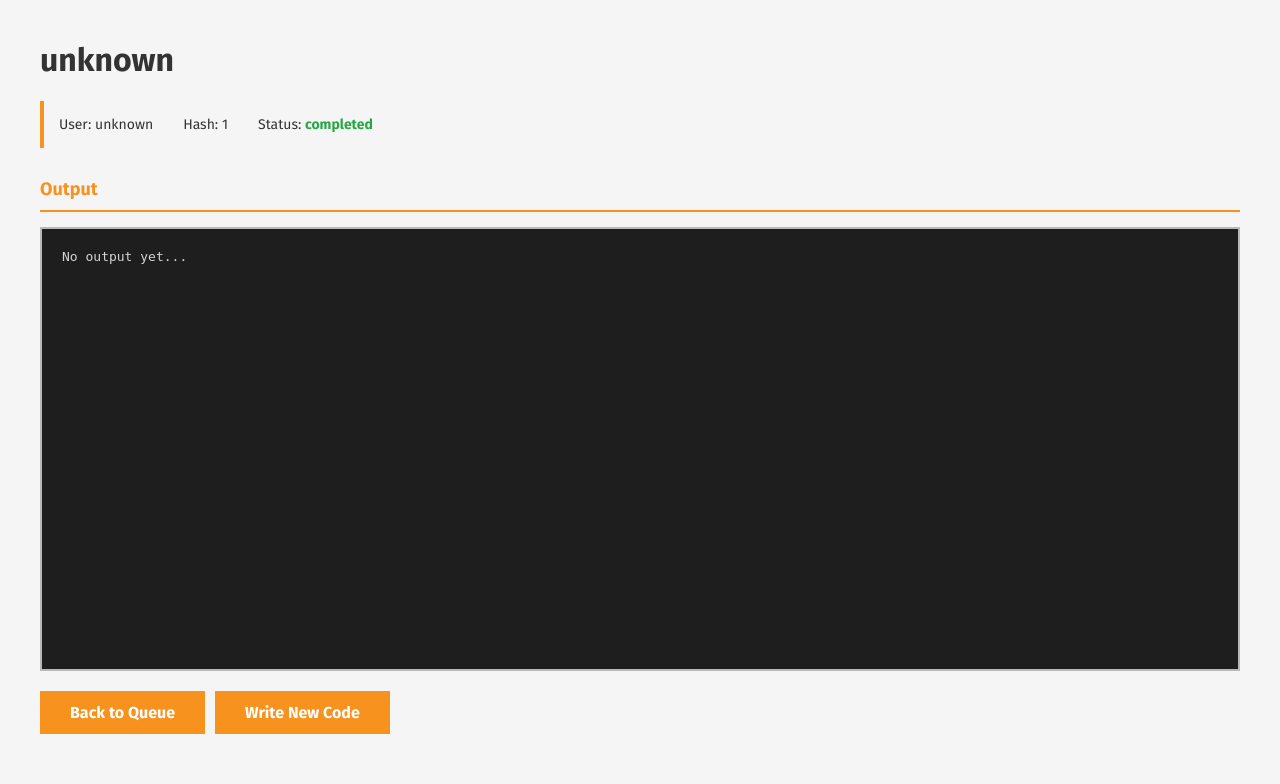
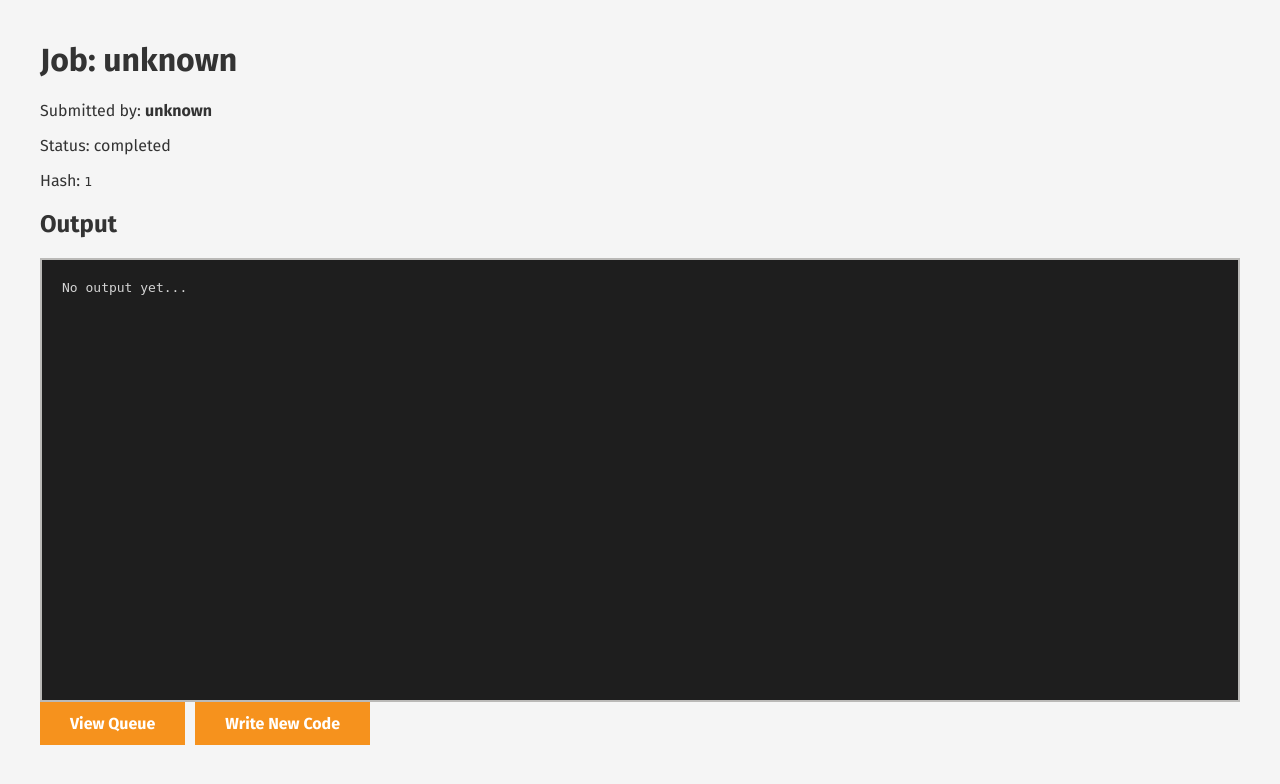
Before and after one commit to CircuitReeRUG/tree, a Flask app: page /job/1 in a window 1280 px wide. Shown: the top 784 px of the page. Run offline with Flask 3, Linux system fonts and the light colour scheme.

Commit message:
Template Fixes

```diff
--- a/upload/src/webapp/templates/job.html
+++ b/upload/src/webapp/templates/job.html
@@ -4,45 +4,37 @@
     <link rel="stylesheet" href="{{ url_for('static', filename='job.css') }}">
 {% endblock %}
 
+{% block title %}Job {{ job_hash }} - CircuiTree{% endblock %}
+
 {% block content %}
 <div class="job-page">
-    <div class="job-header">
-        <h1>{{ filename }}</h1>
-        <div class="job-info">
-            <span>User: {{ username }}</span>
-            <span>Hash: {{ job_hash }}</span>
-            <span>Status: <span id="status" class="status-{{ status }}">{{ status }}</span></span>
-        </div>
+    <div class="header">
+        <h1>Job: {{ filename }}</h1>
+        <p>Submitted by: <strong>{{ username }}</strong></p>
+        <p>Status: <span id="status" class="status-badge {{ status }}">{{ status }}</span></p>
+        <p>Hash: <code>{{ job_hash }}</code></p>
     </div>
 
-    <div class="output-view">
+    <div class="output-section">
         <h2>Output</h2>
         <pre id="output">{{ output if output else 'No output yet...' }}</pre>
     </div>
 
     <div class="actions">
-        <a href="{{ url_for('queue.monitor') }}" class="btn">Back to Queue</a>
-        <a href="{{ url_for('editor_view') }}" class="btn">Write New Code</a>
+        <a href="{{ url_for('queue.monitor') }}" class="btn">View Queue</a>
+        <a href="{{ url_for('editor.editor_view') }}" class="btn">Write New Code</a>
     </div>
 </div>
 
 <script>
-    const statusEl = document.getElementById('status');
-
-    if (statusEl.textContent.trim() === 'pending' || statusEl.textContent.trim() === 'running') {
-        const poll = setInterval(() => {
+    setInterval(() => {
         fetch('/api/job/{{ job_hash }}')
             .then(r => r.json())
             .then(data => {
-                    statusEl.textContent = data.status;
-                    statusEl.className = 'status-' + data.status;
+                document.getElementById('status').textContent = data.status;
+                document.getElementById('status').className = 'status-badge ' + data.status;
                 document.getElementById('output').textContent = data.output || 'No output yet...';
-
-                    if (data.status === 'completed' || data.status === 'not_found') {
-                        clearInterval(poll);
-                    }
             });
     }, 2000);
-    }
 </script>
 {% endblock %}
--- a/upload/src/webapp/templates/queue.html
+++ b/upload/src/webapp/templates/queue.html
@@ -29,7 +29,7 @@
                         <td>{{ item.filename }}</td>
                         <td><span class="status-badge">{{ item.status }}</span></td>
                         <td>{{ item.user }}</td>
-                        <td><a href="{{ url_for('queue.job_view', job_hash=item.hash) }}" class="view-link">View</a></td>
+                        <td><a href="{{ url_for('job.job_view', job_hash=item.hash) }}" class="view-link">View</a></td>
                     </tr>
                     {% endfor %}
                 </tbody>
```
Lines whose indentation alone changed are shown as unchanged.
